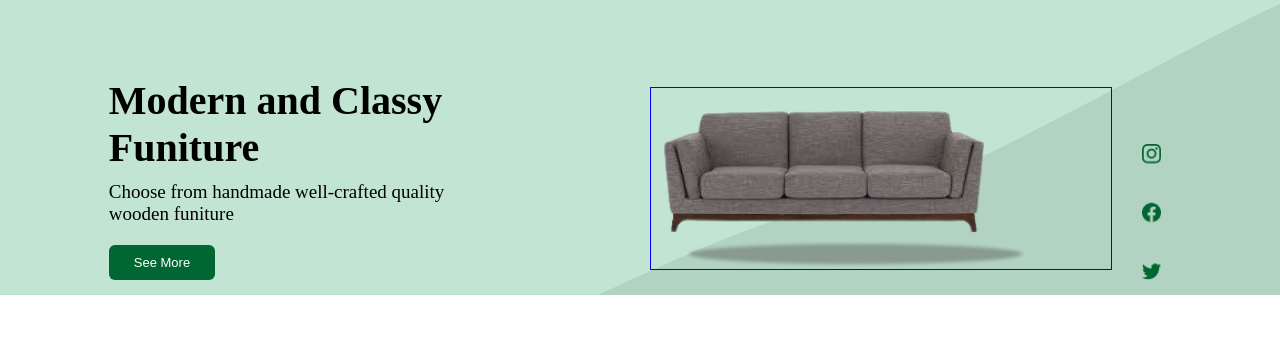
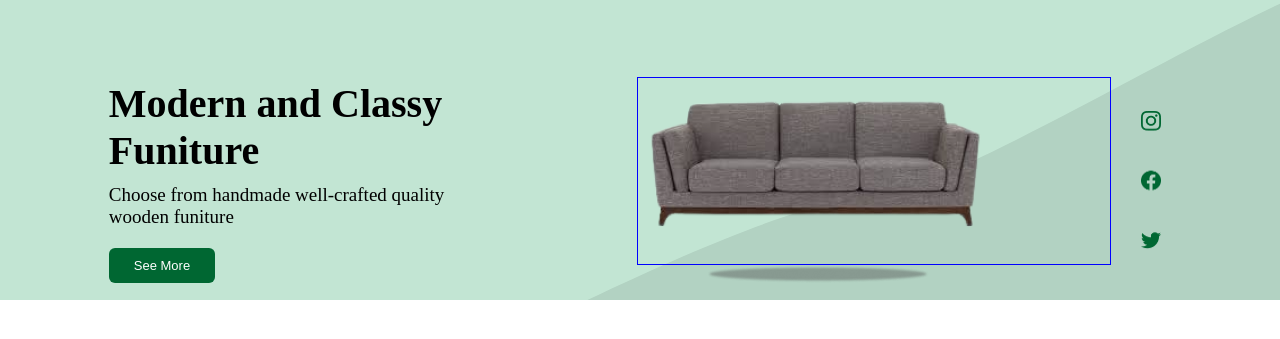
Before and after one commit to GentleMizt/Furniture-website, a plain HTML site: page Raji work/index.html in a window 1280 px wide. Shown: the part 41-380 px from the top of the page. Drawn offline with Linux system fonts and the light colour scheme.

Commit message:
progress

```diff
--- a/Raji work/style.css
+++ b/Raji work/style.css
@@ -3,7 +3,7 @@
     margin: 0;
     box-sizing: border-box;
     overflow-x: hidden;
-    overflow-y: hidden;
+    /* overflow-y: hidden; */
 }
 html{
     font-size: 10px;
@@ -80,7 +80,6 @@ nav{
 .modern-img{
     border: 1px solid blue;
     flex-basis: 50%;
-    margin-left: 2rem;
 }
 .modern-img img{
     width: 75%;
@@ -92,11 +91,14 @@ nav{
     /* border: 1px solid red; */
 }
 .img-flex .ellipse{
-    margin-left: 5.5rem;
-    margin-top: -3rem;
+    margin-left: 7rem;
+    /* margin-top: -3rem; */
+}
+.ellipse img{
+    width: 55%;
 }
 .icons-grp{
-    margin: 0 0 -7rem 3rem;
+    margin: 0 0 0 3rem;
 }
 .icons-grp img{
     width: 65%;
```
